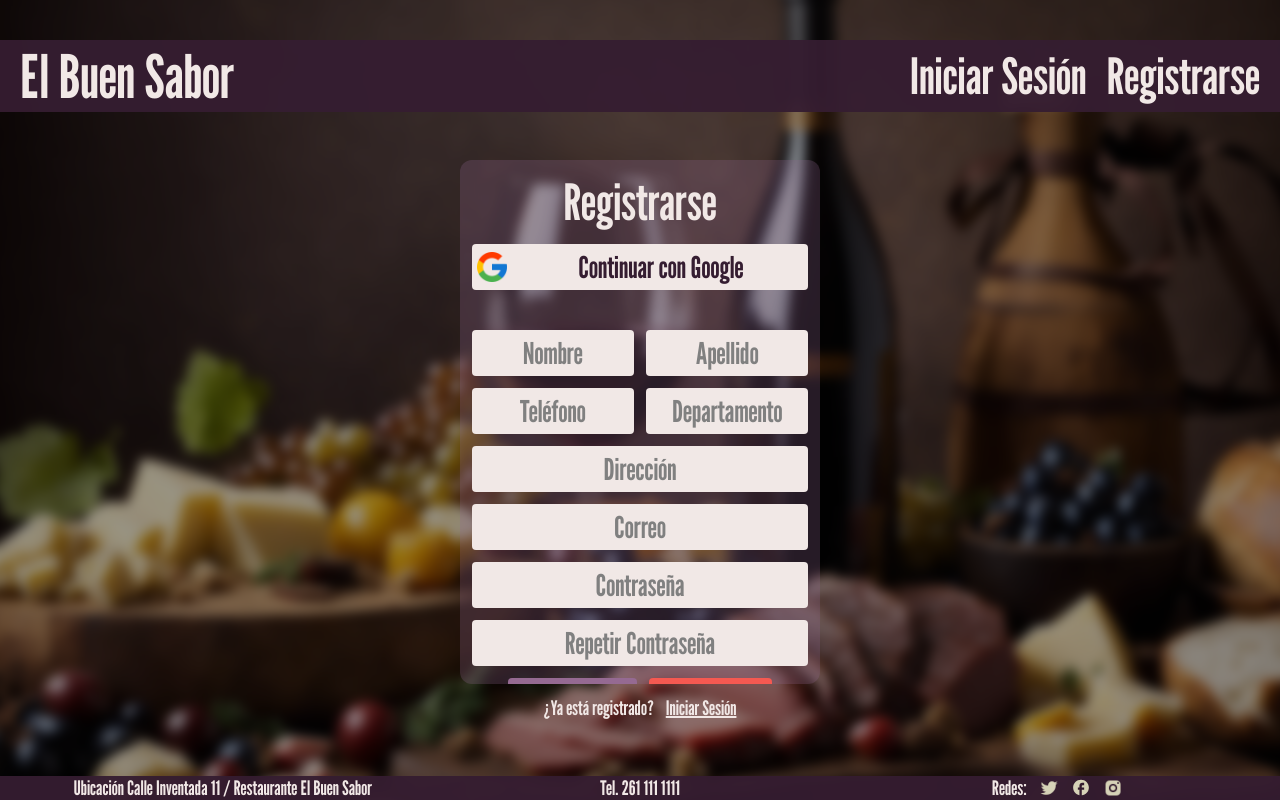
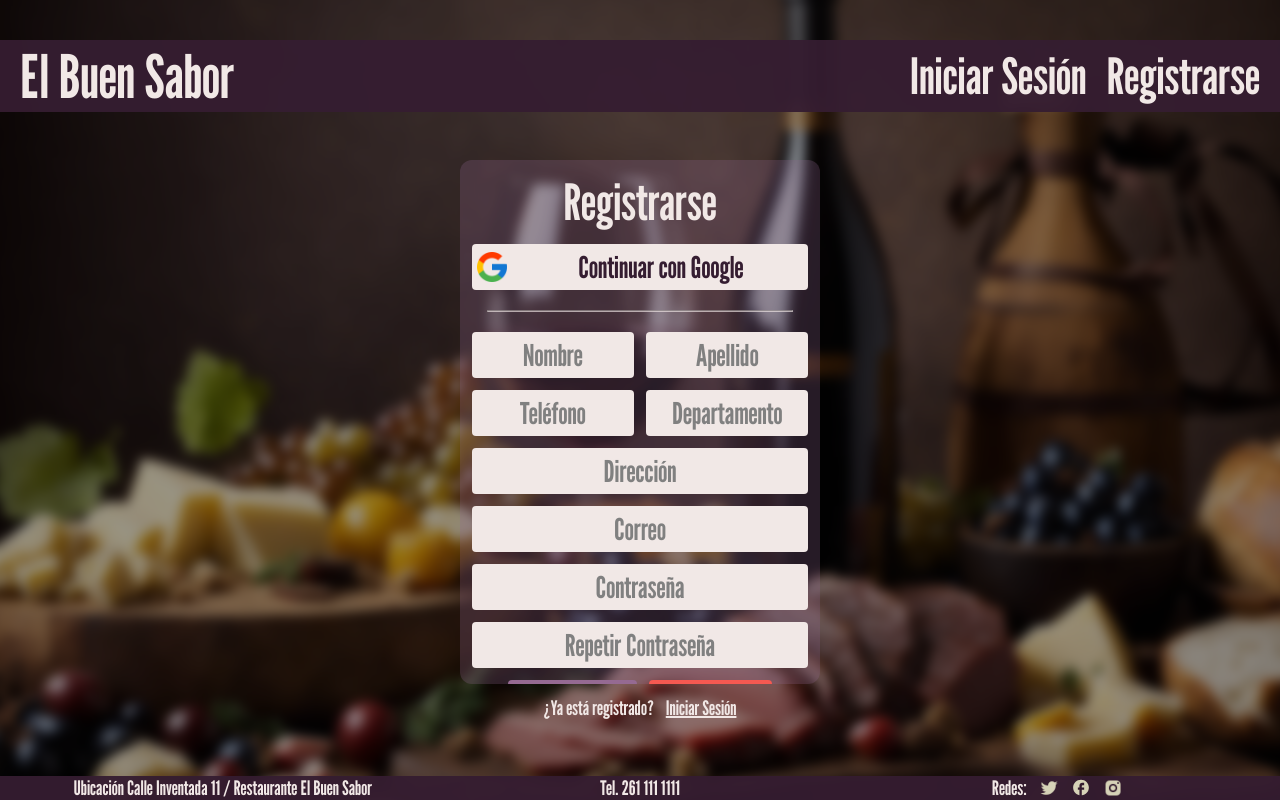
Before and after one commit to FranFernandez14/elbuensabor, a React (Vite) app in the folder front/: page /register in a window 1280 px wide. Built offline with nearby package versions, Linux system fonts and the light colour scheme.

Commit message:
Hr corregido y ComboBox con change
Los Hr ahora se muestran siempre, y se le agregó el atributo change a ComboBox para llamar cuando se cambia el item seleccionado

```diff
--- a/front/src/Components/ComboBox/ComboBox.tsx
+++ b/front/src/Components/ComboBox/ComboBox.tsx
@@ -6,7 +6,8 @@ import "./ComboBox.css"
 export default function ComboBox(
     props: {
         children: React.ReactNode,
-        placeholder ?: string
+        placeholder ?: string,
+        change ?: (id: number) => void
     }
 ) {
 
@@ -25,6 +26,9 @@ export default function ComboBox(
 
     function select(e : React.ReactNode, id : number) {
         setSelected({element : e, id : id});
+        if(props.change !== undefined) {
+            props.change(id);
+        }
         setOpen(false);
     }
 
--- a/front/src/Components/Hr/Hr.css
+++ b/front/src/Components/Hr/Hr.css
@@ -1,7 +1,7 @@
 hr.Hr {
-    border: 0;
-    height: 1px;
-    background-color: #F1E8E6AA;
+    border-width: 1px;
+    height: 0px;
+    border-color: #F1E8E6AA;
     /*background-image: linear-gradient(to right, #F1E8E600, #F1E8E6AA, #F1E8E600);*/
-    width: 100%;
+    width: 90%;
 }
--- a/front/src/Pages/MisDatos.tsx
+++ b/front/src/Pages/MisDatos.tsx
@@ -12,6 +12,7 @@ import { FlexDirection } from "../Components/Flex/FlexDirection";
 import Footer from "../Components/Footer/Footer";
 
 export default function MisDatos(){
+
     return (
         <>
             <TitleBar userid={0}/>
--- a/front/src/Pages/ModificarMisDatos.tsx
+++ b/front/src/Pages/ModificarMisDatos.tsx
@@ -38,7 +38,7 @@ export default function ModificarMisDatos(){
                     <Flex direction={FlexDirection.ROW} align={FlexAlign.EXTREMES}>
                         <Text fontSize={TextSize.SMALL} link={null}>Dirección</Text>
                         <TextField placeholder={""} type={TextFieldType.SINGLELINE}/>
-                        <ComboBox placeholder="Departamento">
+                        <ComboBox placeholder="Departamento" change={(id: number) => {alert(id);}}>
                             <ComboBoxItem id={1}>Mendoza</ComboBoxItem>
                             <ComboBoxItem id={2}>Godoy Cruz</ComboBoxItem>
                             <ComboBoxItem id={3}>Maipú</ComboBoxItem>
--- a/front/src/Pages/home.tsx
+++ b/front/src/Pages/home.tsx
@@ -7,10 +7,9 @@ import { TextSize } from "../Components/Text/TextSize";
 import Footer from "../Components/Footer/Footer";
 
 export default function Home(){
-    //<TitleBar userid="0"/>
     return (
         <>
-            <TitleBar userid={undefined}/>
+            <TitleBar/>
 
             <Content>
                 <Button click={()=>{window.location.href="carta";}} fontSize={TextSize.MEDIUM} width={ButtonWidth.HUG} color={ButtonColor.DARK}>Ver Carta</Button>
```
Also changed, not shown: 1 other file (tests, documents, lock files or other folders).
